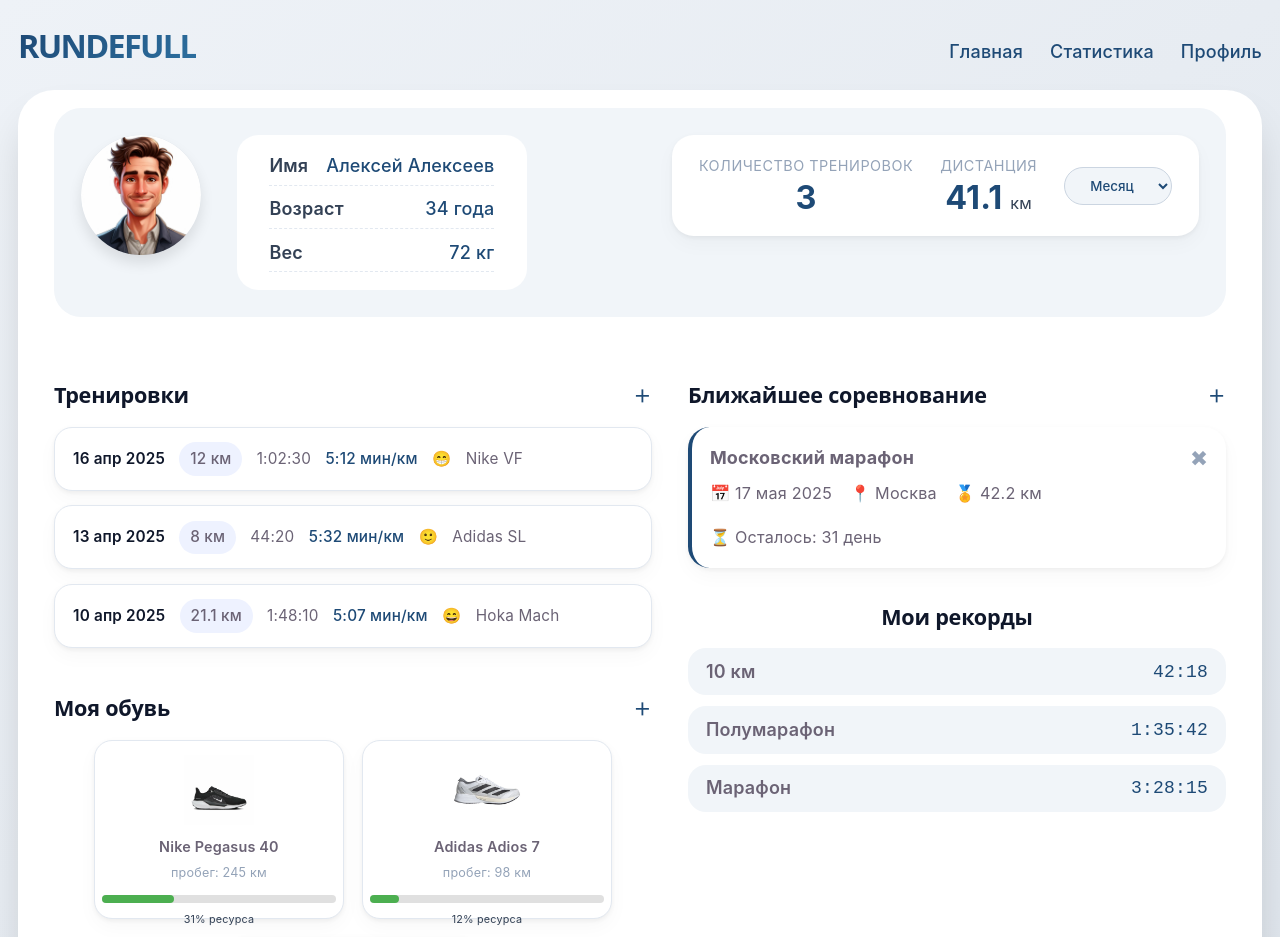
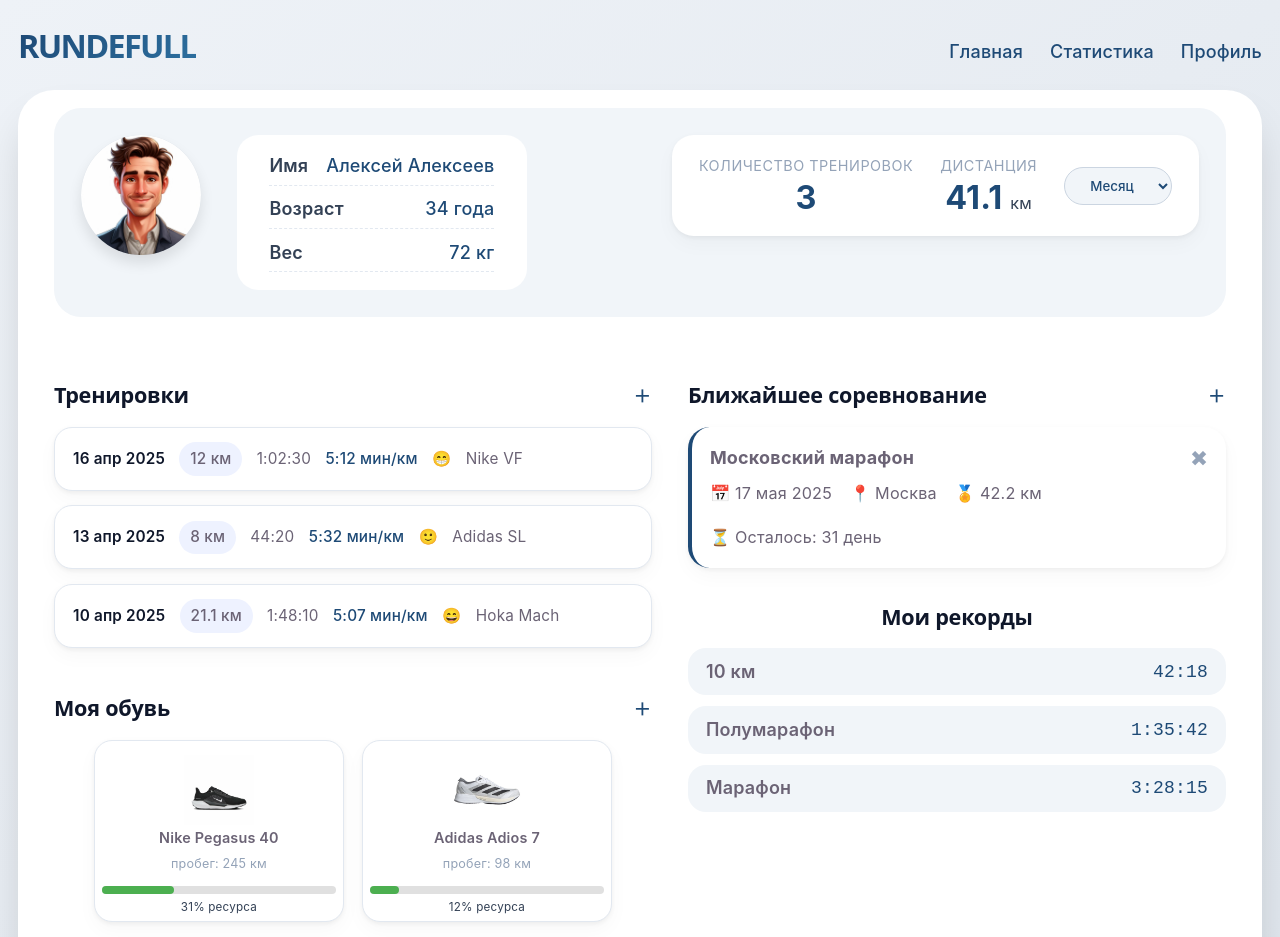
Before and after one commit to April-thunder/rundefull_sport_app, a React (Vite) app: page / in a window 1280 px wide. Shown: the top 937 px of the page. Built offline with nearby package versions, Linux system fonts and the light colour scheme.

Commit message:
some css updates

```diff
--- a/src/App.css
+++ b/src/App.css
@@ -343,7 +343,7 @@ body {
   padding: 0;
 }
 .shoe-card {
-  flex: 1 1 200px;
+   flex: 1 1 200px;
   max-width: 250px;
   display: flex;
   flex-direction: column;
@@ -351,16 +351,16 @@ body {
   text-align: center;
   background: white;
   border-radius: 1rem;
-  padding: 0.8rem 0.4rem;
+  padding: 0.8rem 0.4rem 1.5rem 0.4rem;
   box-shadow: var(--card-shadow);
   border: 1px solid var(--border-light);
   transition: 0.2s;
+  height: auto;
 }
 .shoe-card img {
   width: 70px;
   height: 70px;
   object-fit: contain;
-  margin-bottom: 0.5rem;
 }
 .shoe-model {
   font-weight: 600;
@@ -719,7 +719,7 @@ body {
 
 /* Индикатор ресурса */
 .shoe-resource {
-  margin-top: 0.5rem;
+ margin-top: 0.5rem;
   width: 100%;
   background: #e0e0e0;
   border-radius: 10px;
@@ -736,11 +736,15 @@ body {
 .resource-bar.yellow { background-color: #ffc107; }
 .resource-bar.red { background-color: #f44336; }
 .resource-text {
-  font-size: 0.6rem;
+ font-size: 0.65rem;
   text-align: center;
   display: block;
-  margin-top: 0.2rem;
+  margin-top: 0.3rem;
   color: var(--text-muted);
+  white-space: nowrap;
+  line-height: 1.2;
+  padding: 0 0.2rem;
+  overflow: visible;
 }
 
 /* Радиокнопки в модалке */
```
